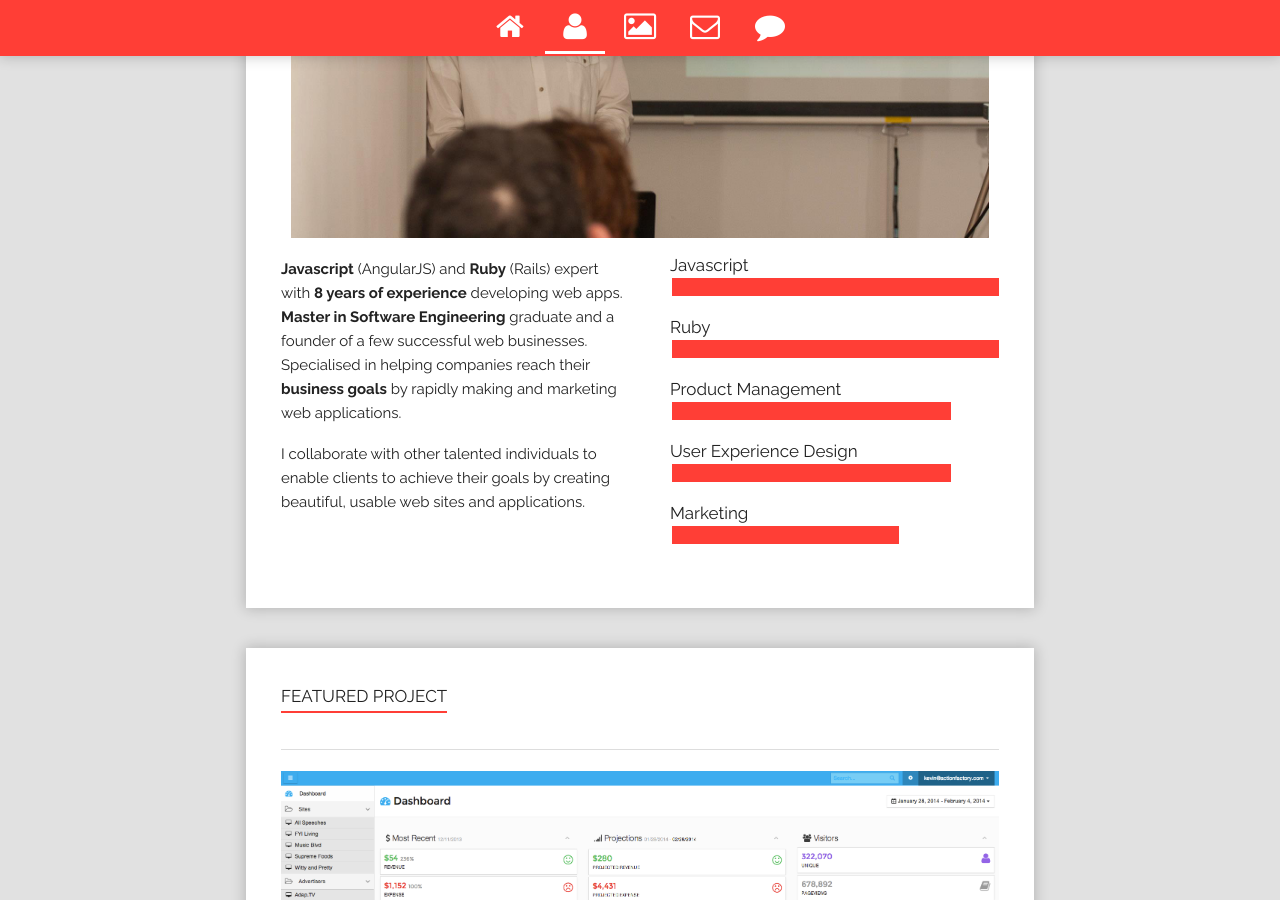
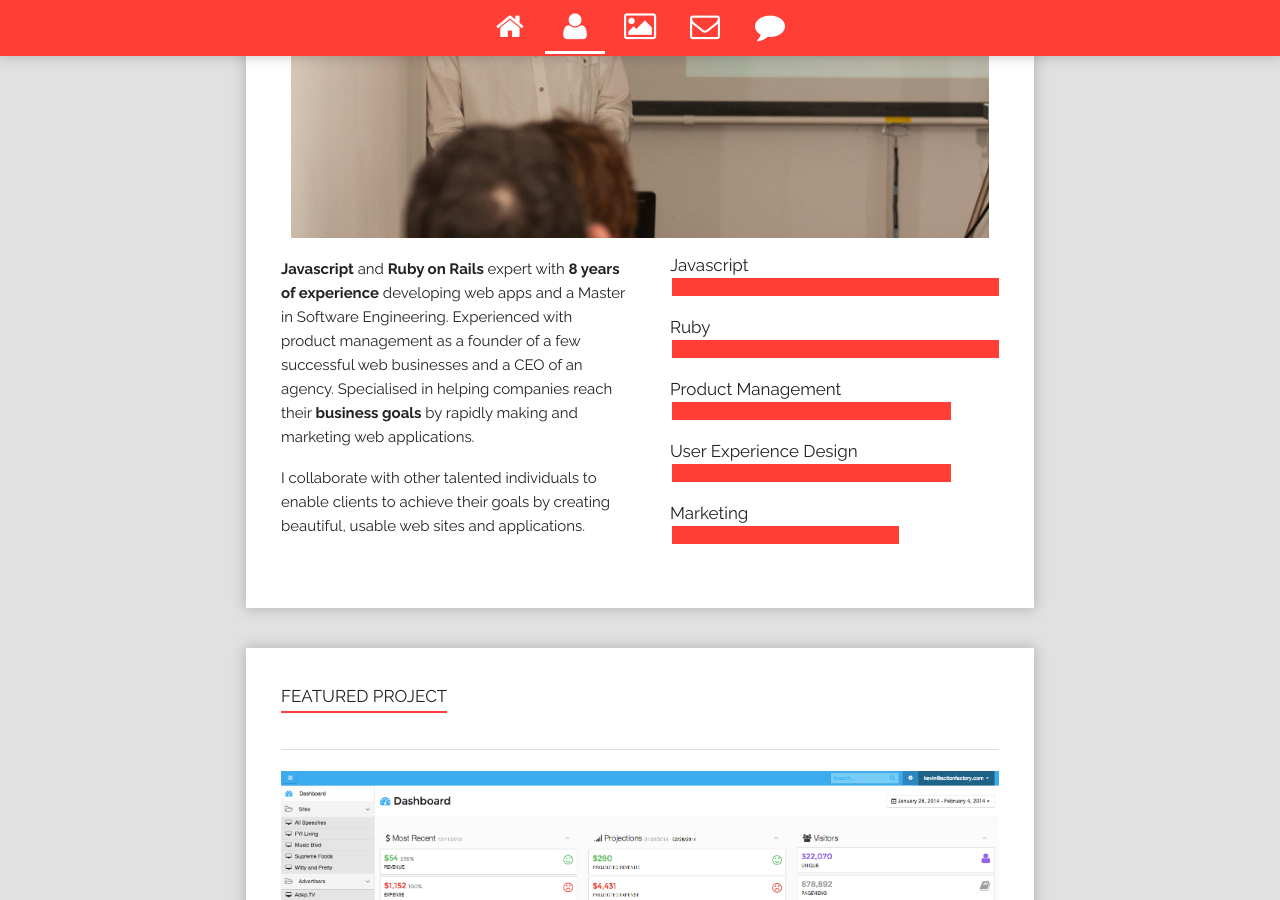
Before and after one commit to lipeno/lipeno.github.io, a Jekyll site: the page built from index.html, in a window 1280 px wide and 900 px high, scrolled down 1758 px. Built offline with Jekyll 4.4.1, drawn with Linux system fonts in a browser that asks for light colours; nearby versions of some CDN libraries; library files that are not in the unit come from our copies; the list of posts is cut into pages by our own code; some of the changed text lies outside the part shown.

Commit message:
Another update

```diff
--- a/index.html
+++ b/index.html
@@ -33,7 +33,7 @@ title: Andrej Dragisic
                     <li><a target="_blank" href="https://www.linkedin.com/in/andrejdragisic/"><i class="icon-linkedin"></i></a></li>
                 </ul>
             </div>
-            <h3 class="bold" >ANDREJ DRAGIŠIĆ</h3>
+            <h3 class="bold" >ANDREJ DRAGISIC</h3>
             <h4>Product manager/developer</h4>
             <hr class="highlight-hr" />
             <div class="row">
@@ -92,9 +92,8 @@ title: Andrej Dragisic
             <!--A skilled software engineer with expertise in managing teams and projects to deliver software.-->
         </p>
         <p>
-            <strong>Javascript</strong> (AngularJS) and <strong>Ruby</strong> (Rails) expert with <strong>8 years of experience</strong> developing web apps.
-            <!--Combines UX design and marketing skills with full stack web development.-->
-            <strong>Master in Software Engineering</strong> graduate and a founder of a few successful web businesses.
+            <strong>Javascript</strong> and <strong>Ruby on Rails</strong> expert with <strong>8 years of experience</strong> developing web apps and a Master in Software Engineering.
+            Experienced with product management as a founder of a few successful web businesses and a CEO of an agency.
             Specialised in helping companies reach their <strong>business goals</strong> by rapidly making and marketing web applications.
         </p>
 
```
